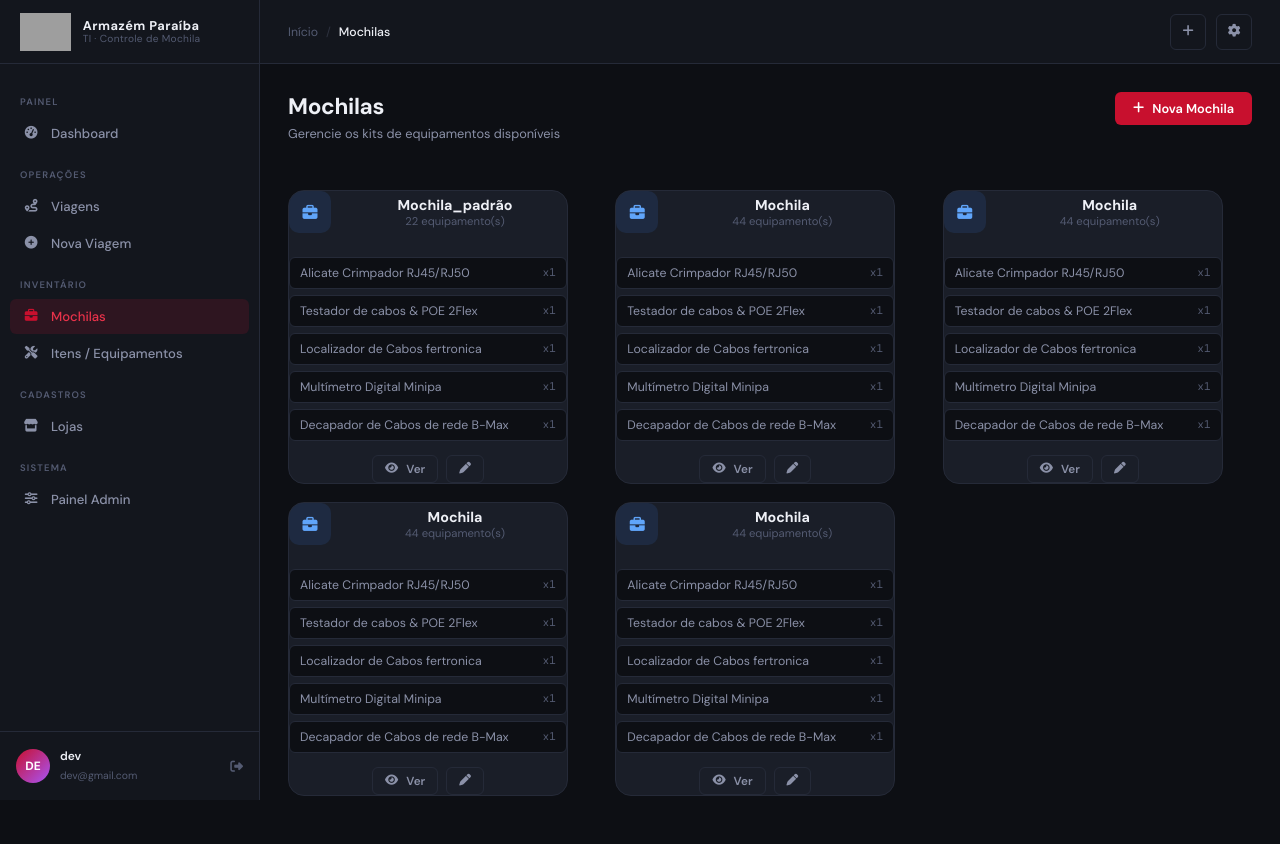
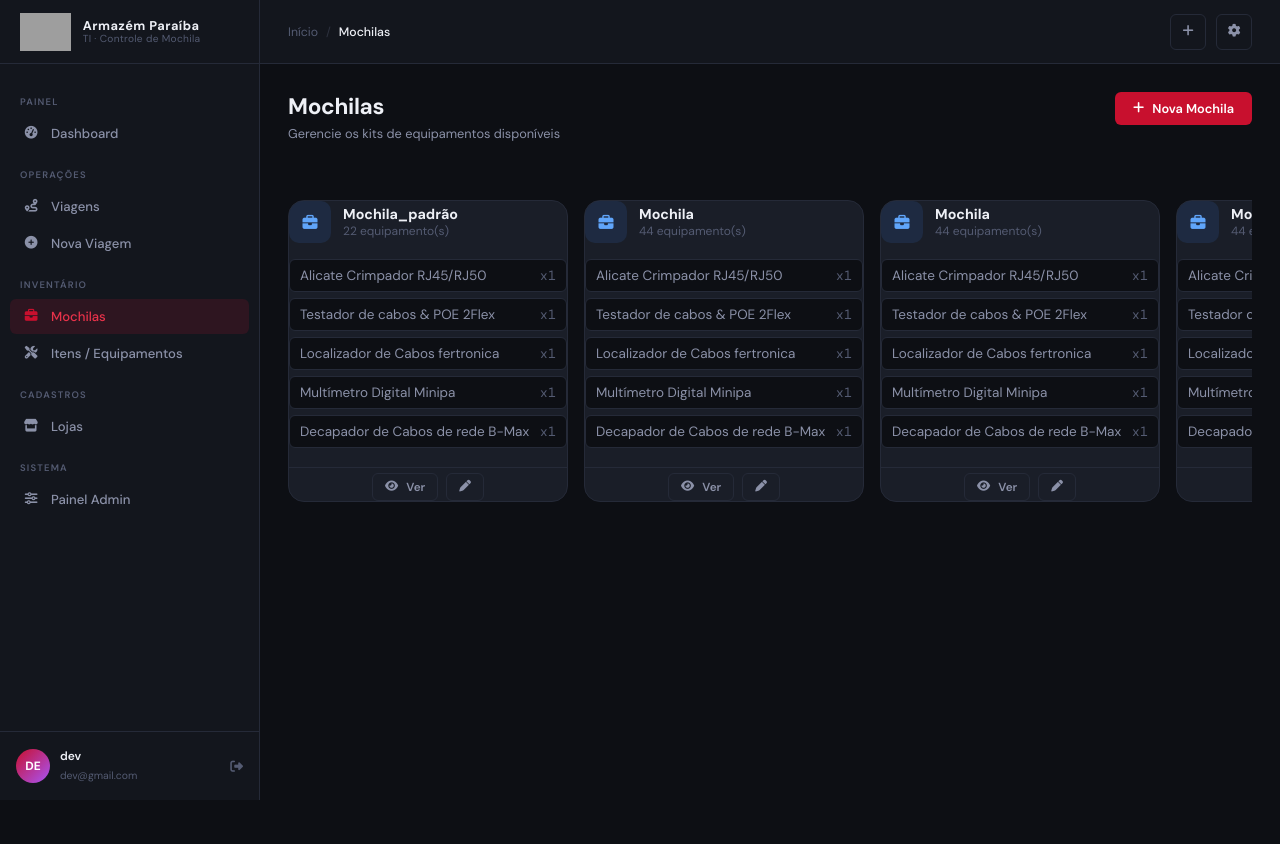
Before and after one commit to devthayron/controle-mochila, a Django app: page /mochilas/ in a window 1280 px wide. After the commit the page ends 800 px from the top, so only its background shows below. Run offline with Django 5.2, Linux system fonts and the light colour scheme; a user stored in the database is signed in; data comes from the database, SQL or seed files in the repository; both versions use the stored data as it was after the commit; grey boxes are pictures that could not be loaded.

Commit message:
ajustando o mochila_list

```diff
--- a/static/css/components.css
+++ b/static/css/components.css
@@ -156,6 +156,7 @@
 .mochila-header {
     display: flex;
     align-items: center;
+    justify-content: flex-start;
     gap: 12px;
 
     margin-bottom: 14px;
@@ -184,19 +185,19 @@
     display: flex;
     flex-direction: column;
 
-    align-items: center;
+    align-items: flex-start;
     justify-content: center;
 
-    text-align: center;
+    text-align: left;
 }
 
 .mochila-title {
-    font-weight: 700;
+    font-weight: 1000;
     font-size: .95rem;
 }
 
 .mochila-sub {
-    font-size: .75rem;
+    font-size: .80rem;
     color: var(--text-muted);
 }
 
@@ -209,7 +210,7 @@
     flex-direction: column;
     gap: 6px;
 
-    margin: 10px 0 14px;
+    margin: 2px 0 14px;
 }
 
 .mochila-item {
@@ -224,13 +225,13 @@
 }
 
 .item-name {
-    font-size: .82rem;
+    font-size: .90rem;
     color: var(--text-secondary);
 }
 
 .item-qtd {
     font-family: 'DM Mono', monospace;
-    font-size: .75rem;
+    font-size: .90rem;
     color: var(--text-muted);
 }
 
@@ -251,5 +252,34 @@
     justify-content: center;
     gap: 8px;
 
-    margin-top: auto;
+    padding-top: 5px;
+    margin-top: 5px;
+
+    border-top: 1px solid var(--border);
 }
+
+.mochila-carousel {
+    display: flex;
+    gap: 16px;
+
+    overflow-x: auto;
+    scroll-snap-type: x mandatory;
+
+    padding: 30px 0;
+}
+
+/* cards dentro do carrossel */
+.mochila-carousel .mochila-card {
+    flex: 0 0 280px;
+    scroll-snap-align: start;
+}
+
+/* scrollbar limpa */
+.mochila-carousel::-webkit-scrollbar {
+    height: 6px;
+}
+
+.mochila-carousel::-webkit-scrollbar-thumb {
+    background: var(--border);
+    border-radius: 10px;
+}
--- a/templates/core/mochila_list.html
+++ b/templates/core/mochila_list.html
@@ -24,7 +24,7 @@
 
 {% if mochilas %}
 
-<div class="mochila-grid">
+<div class="{% if mochilas|length >= 5 %}mochila-carousel{% else %}mochila-grid{% endif %}">
 
     {% for m in mochilas %}
     <div class="card mochila-card">
```
Also changed, not shown: db.sqlite3.
